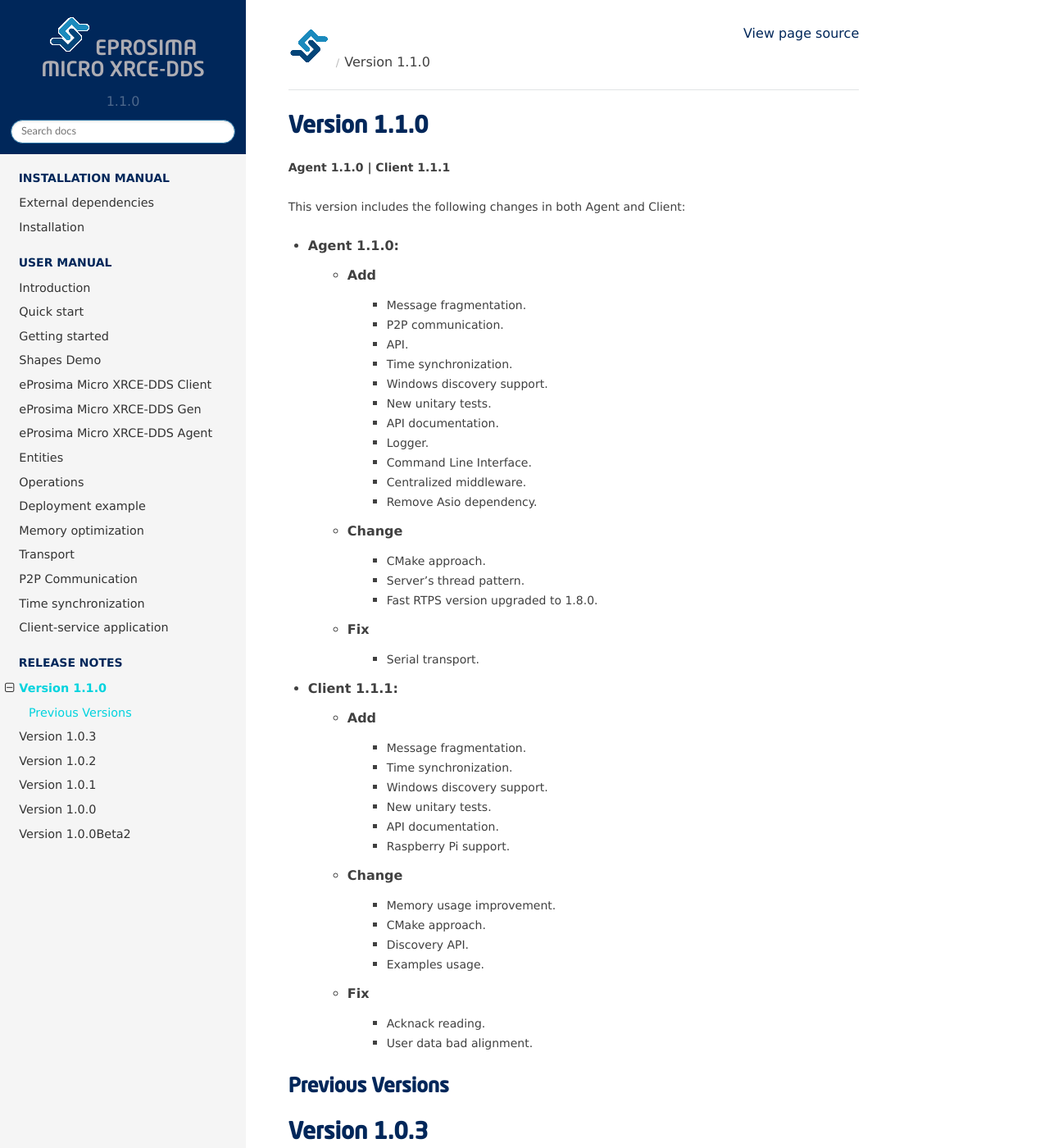
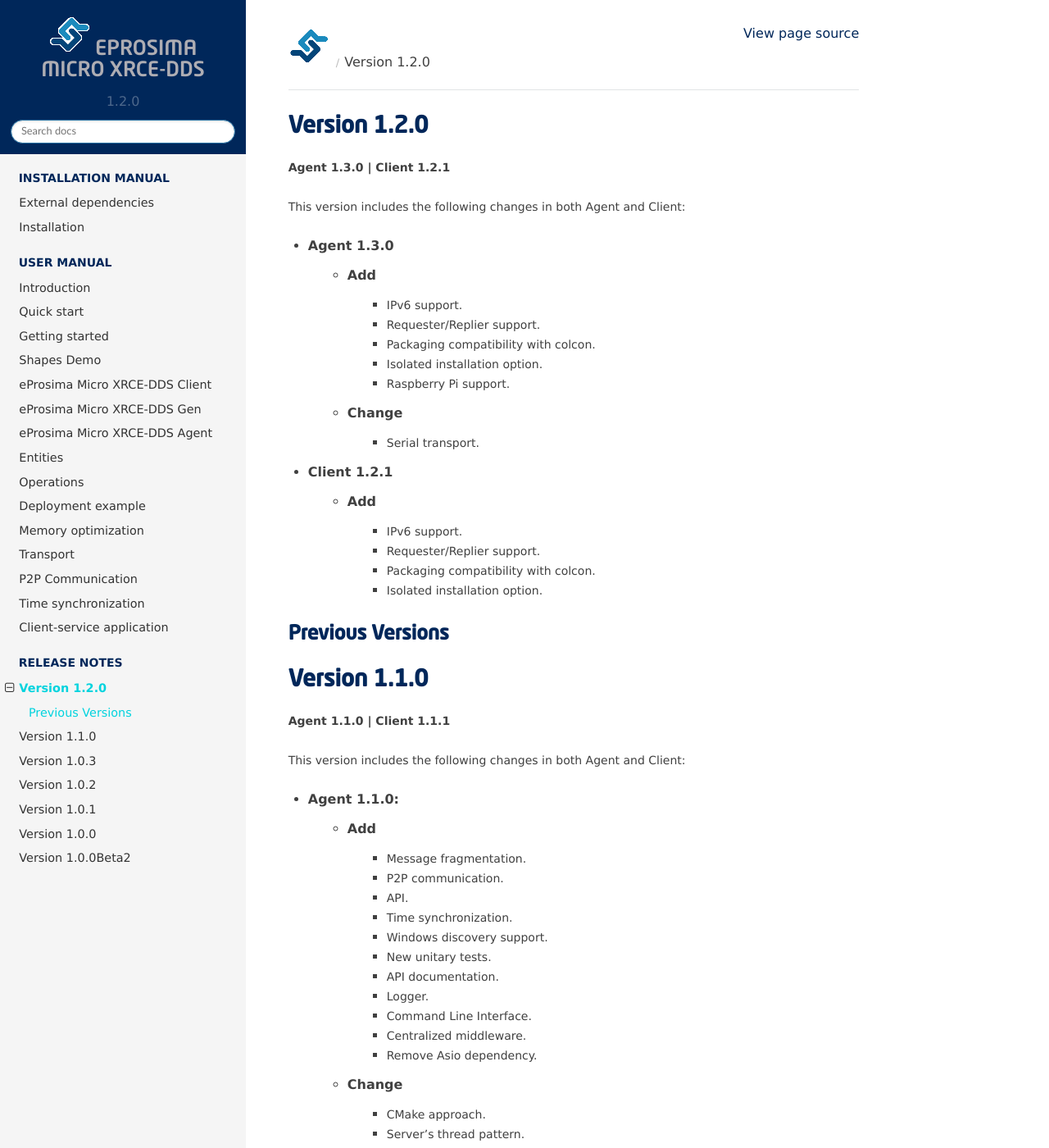
Before and after one commit to eProsima/Micro-XRCE-DDS-docs, a Sphinx documentation site: the page built from docs/notes.rst, in a window 1280 px wide and 1400 px high. Shown: the whole window at 82% size. Built offline with Sphinx 7.4.7 and the Read the Docs theme 2.0.0, drawn with Linux system fonts in a browser that asks for light colours.

Commit message:
Fix version tags. (#47)

```diff
--- a/docs/conf.py
+++ b/docs/conf.py
@@ -57,9 +57,9 @@
 # built documents.
 #
 # The short X.Y version.
-version = u'1.1.0'
+version = u'1.2.0'
 # The full version, including alpha/beta/rc tags.
-release = u'1.1.0'
+release = u'1.2.0'
 
 # The language for content autogenerated by Sphinx. Refer to documentation
 # for a list of supported languages.
--- a/docs/notes.rst
+++ b/docs/notes.rst
@@ -1,3 +1,30 @@
+Version 1.2.0
+=============
+
+**Agent 1.3.0 | Client 1.2.1**
+
+This version includes the following changes in both Agent and Client:
+
+* Agent 1.3.0
+    * Add
+        * IPv6 support.
+        * Requester/Replier support.
+        * Packaging compatibility with colcon.
+        * Isolated installation option.
+        * Raspberry Pi support.
+    * Change
+        * Serial transport.
+
+* Client 1.2.1
+    * Add
+        * IPv6 support.
+        * Requester/Replier support.
+        * Packaging compatibility with colcon.
+        * Isolated installation option.
+
+Previous Versions
+-----------------
+
 Version 1.1.0
 =============
 
```
Also changed, not shown: other parts of docs/notes.rst (+0 -3 lines).
